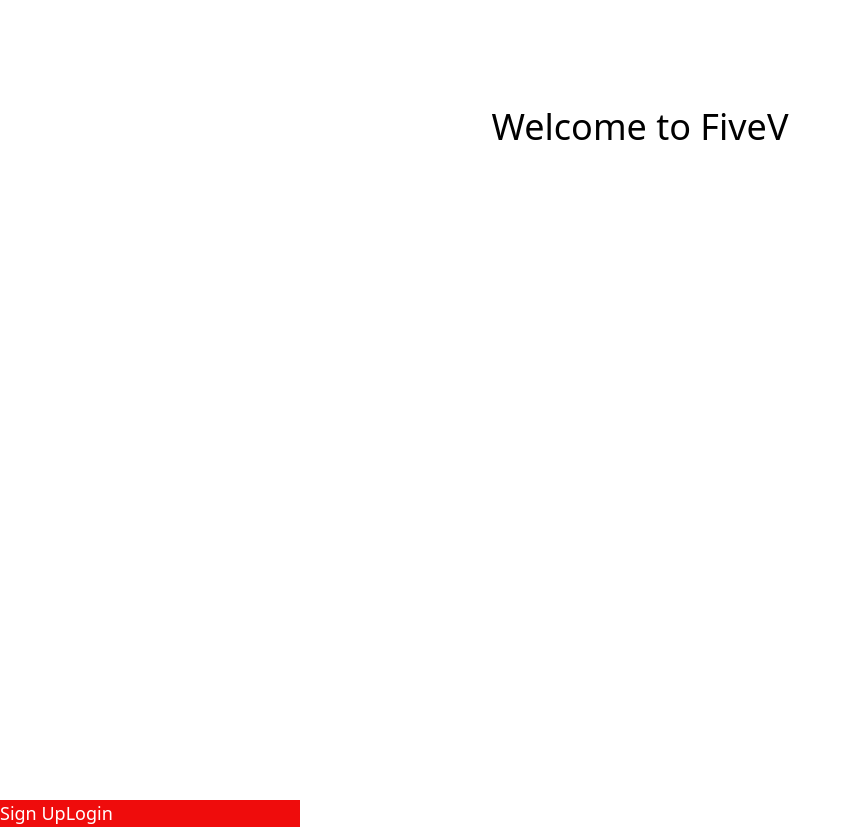
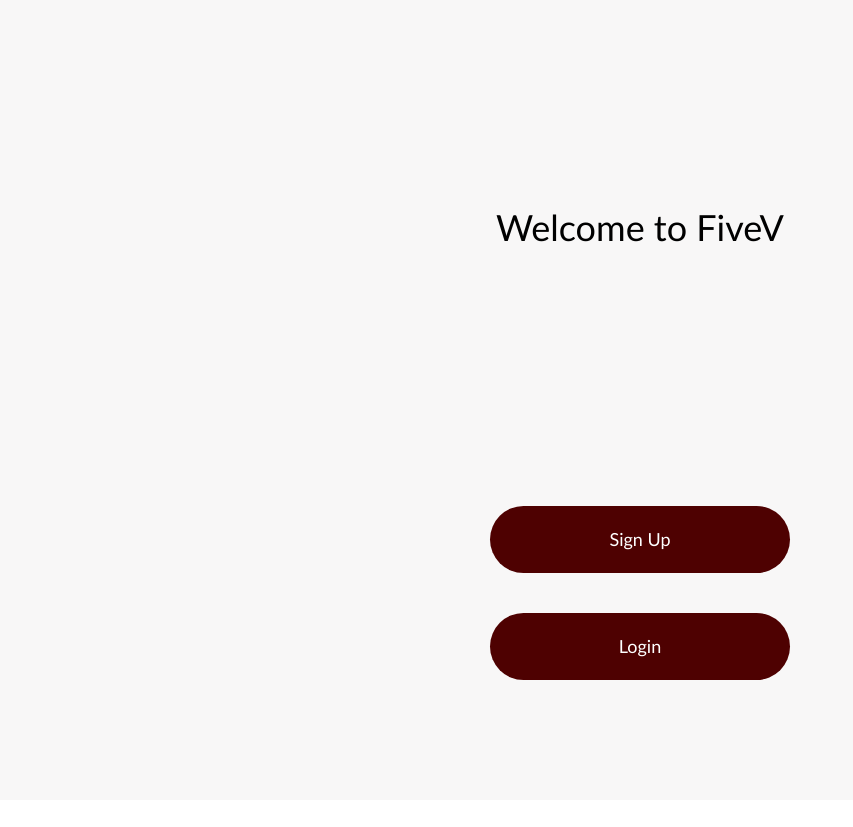
Before and after one commit to adamE4/Mern-FiveV, a React (Vite) app in the folder FiveV/client/: page / in a window 1280 px wide. Shown: the whole page, without its empty margins (0-853 px from the left). After the commit the page ends 800 px from the top, so only its background shows below. Built offline with nearby package versions, Linux system fonts and the light colour scheme.

Commit message:
First Bits of CSS

```diff
--- a/FiveV/client/src/components/PreviewPage.jsx
+++ b/FiveV/client/src/components/PreviewPage.jsx
@@ -18,11 +18,8 @@ const Preview = () => {
             <div className='Title'>
             <h4>Welcome to FiveV</h4>
             </div>
-            <div className='Preview-Buttons'>
             <button onClick={(handleSignUpClick)}>Sign Up</button>
             <button onClick={handleLoginClick}>Login</button>
-
-            </div>
         </div>
     );
 }
--- a/FiveV/client/src/index.css
+++ b/FiveV/client/src/index.css
@@ -1,7 +1,6 @@
 @tailwind base;
 @tailwind components;
 @tailwind utilities;
-
 
 
 .preview .Title{
@@ -15,11 +14,26 @@
 }
 
 
-.preview .Preview-Buttons{
-    background-color: #ef0c0c;
+.preview{
+    display: flex;
+    flex-direction: column;
+    align-items: center;
+    padding: 100px;
+    font-family: 'Trebuchet MS', sans-serif;
+    font-style: bold;
+    height: 100vh;
+    background-color: #f8f7f7;
+}
+
+.preview button{
+    background-color: #4e0101;
     color: white;
     border: none;
+    padding: 20px 40px;
+    margin: 20px;
+    border-radius: 50px;
     cursor: pointer;
     font-size: 18px;
     width: 300px;
+    transition: background-color 0.3s ease;
 }
```
